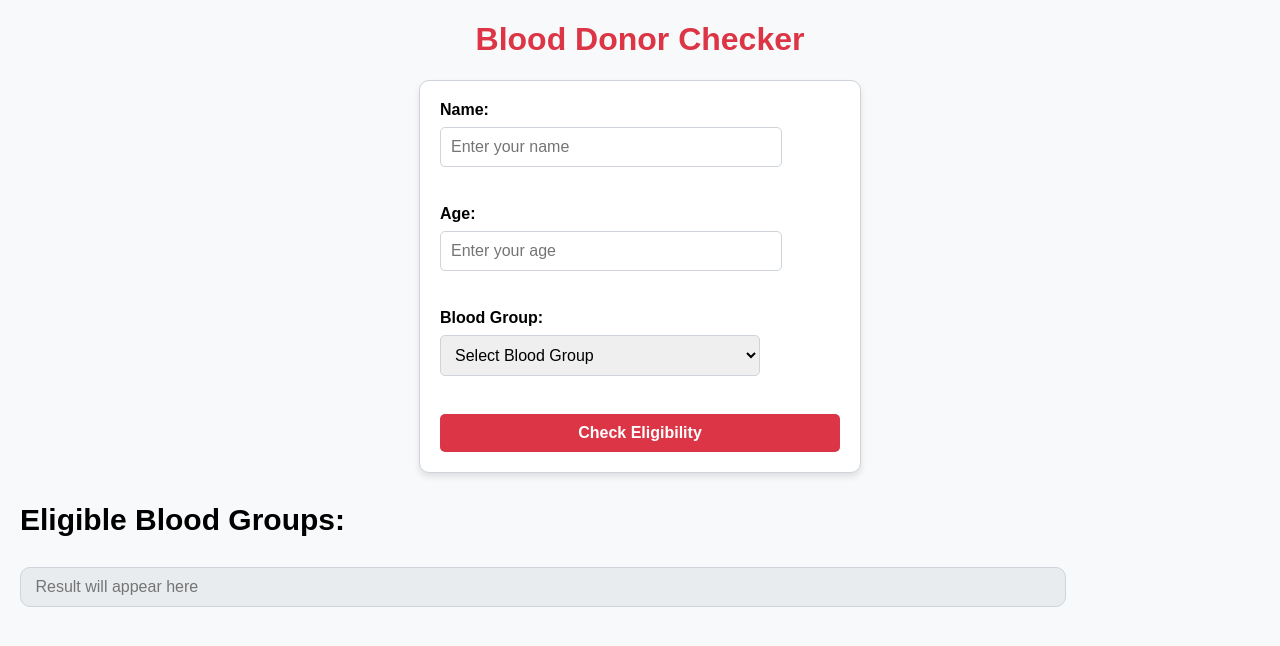
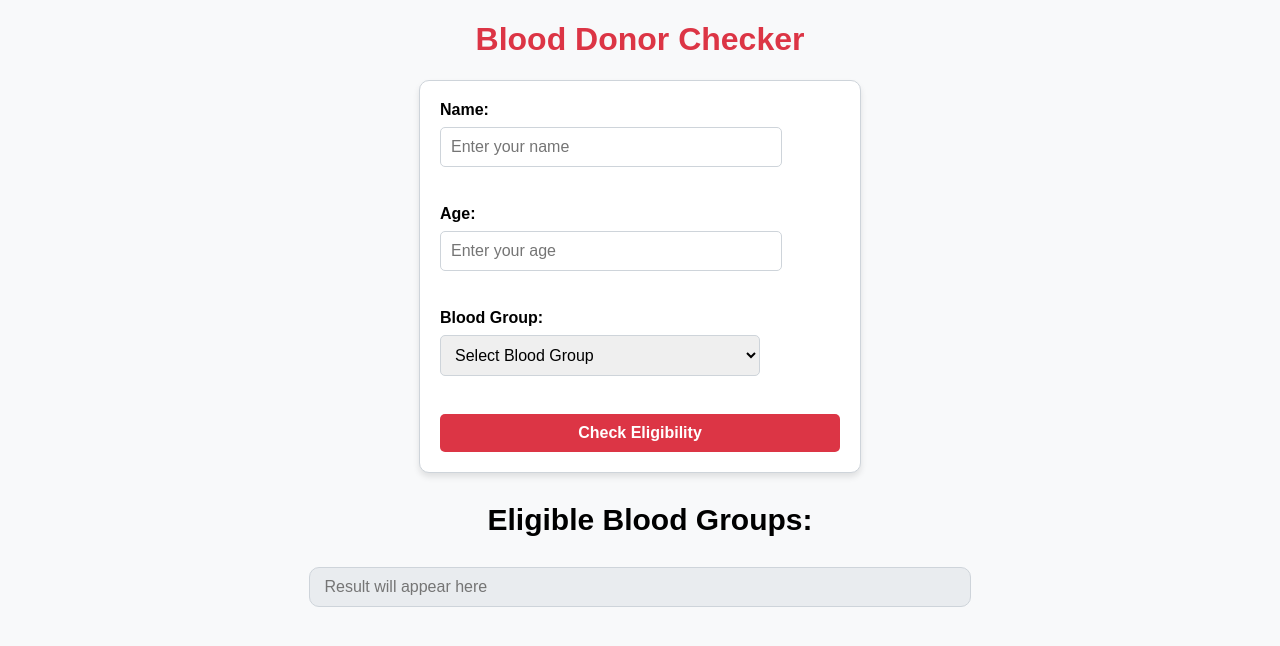
Before and after one commit to explorewithsarim/blood-donor-checker, a plain HTML site: page index.html in a window 1280 px wide. Drawn offline with Linux system fonts and the light colour scheme.

Commit message:
update ui

```diff
--- a/index.html
+++ b/index.html
@@ -7,7 +7,13 @@
     <link rel="stylesheet" href="style.css" />
   </head>
   <body>
-    <h1>Blood Donor Checker</h1>
+    <div class="navbar">
+      <div class="heading">
+
+        <h1>Blood Donor Checker</h1>
+      </div>
+</div>
+    </div>
     <form id="CheckerForm">
       <label for="name">Name:</label>
       <input
@@ -43,12 +49,15 @@
       </button>
     </form>
     <h3>Eligible Blood Groups:</h3>
-    <input
+    <div class="result">
+
+      <input
       type="text"
       id="result"
       placeholder=" Result will appear here"
       readonly
-    />
+      />
+    </div>
 
     <script src="index.js"></script>
   </body>
--- a/style.css
+++ b/style.css
@@ -12,6 +12,7 @@ h1 {
 }
 
 h3 {
+  text-align: center;
   font-family: sans-serif;
   font-size: 30px;
   margin-left: 20px;
@@ -33,7 +34,7 @@ label {
   display: block;
   margin-bottom: 8px;
   font-weight: bold;
-  color:black;
+  color: black;
 }
 
 input,
@@ -69,18 +70,25 @@ button {
   transition: background-color 0.3s ease;
 }
 
+.navbar{
+  display: flex;
+  align-items: center;
+  justify-content: center;
+}
 button:hover {
   background-color: #b71c1c;
 }
-
-
+.result {
+  display: flex;
+  align-items: center;
+  justify-content: center;
+}
 #result {
-    margin-left: 20px;
-    border-radius: 10px;
-    background-color: #e9ecef;
-     cursor: not-allowed;
+  width: 50vw;
+  border-radius: 10px;
+  background-color: #e9ecef;
+  cursor: not-allowed;
 }
-
 
 @media (max-width: 480px) {
   #bloodCheckerForm {
```
